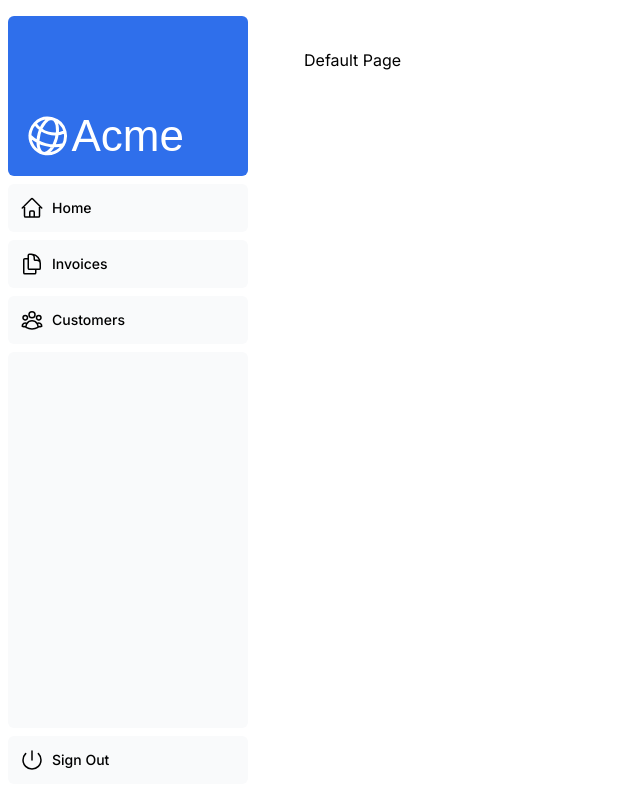
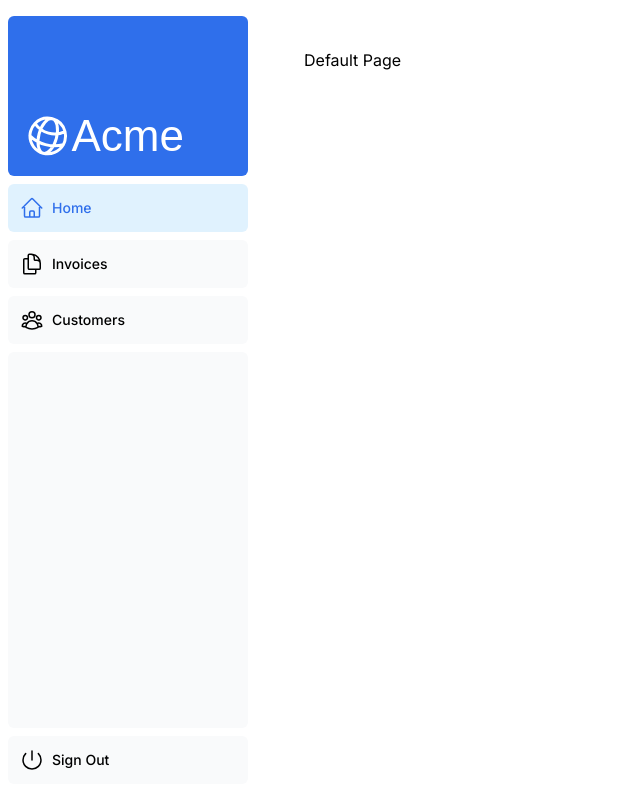
Before and after one commit to selenasiri53/nextjs-dashboard-2, a Next.js app: page /dashboard in a window 1280 px wide. Shown: the whole page, without its empty margins (0-640 px from the left). Built offline with nearby package versions, Linux system fonts and the light colour scheme; a web font is replaced by a local one.

Commit message:
seeding data

```diff
--- a/app/ui/dashboard/nav-links.tsx
+++ b/app/ui/dashboard/nav-links.tsx
@@ -1,8 +1,13 @@
+'use client'
+
 import {
   UserGroupIcon,
   HomeIcon,
   DocumentDuplicateIcon,
 } from '@heroicons/react/24/outline';
+import Link from 'next/link'
+import { usePathname } from 'next/navigation'
+import clsx from 'clsx';
 
 // Map of links to display in the side navigation.
 // Depending on the size of the application, this would be stored in a database.
@@ -17,19 +22,26 @@
 ];
 
 export default function NavLinks() {
+  const pathname = usePathname();
   return (
     <>
       {links.map((link) => {
         const LinkIcon = link.icon;
         return (
-          <a
+          <Link
             key={link.name}
             href={link.href}
-            className="flex h-[48px] grow items-center justify-center gap-2 rounded-md bg-gray-50 p-3 text-sm font-medium hover:bg-sky-100 hover:text-blue-600 md:flex-none md:justify-start md:p-2 md:px-3"
+            className={clsx(
+              'flex h-[48px] grow items-center justify-center gap-2 rounded-md bg-gray-50 p-3 text-sm font-medium hover:bg-sky-100 hover:text-blue-600 md:flex-none md:justify-start md:p-2 md:px-3',
+              {
+                'bg-sky-100 text-blue-600': pathname === link.href,
+              },
+            )}
+            // className="flex h-[48px] grow items-center justify-center gap-2 rounded-md bg-gray-50 p-3 text-sm font-medium hover:bg-sky-100 hover:text-blue-600 md:flex-none md:justify-start md:p-2 md:px-3"
           >
             <LinkIcon className="w-6" />
             <p className="hidden md:block">{link.name}</p>
-          </a>
+          </Link>
         );
       })}
     </>
--- a/package.json
+++ b/package.json
@@ -5,7 +5,8 @@
     "dev": "next dev",
     "prettier": "prettier --write --ignore-unknown .",
     "prettier:check": "prettier --check --ignore-unknown .",
-    "start": "next start"
+    "start": "next start",
+    "seed": "node -r dotenv/config ./scripts/seed.js"
   },
   "dependencies": {
     "@heroicons/react": "^2.0.18",
--- a/scripts/seed.js
+++ b/scripts/seed.js
@@ -4,7 +4,7 @@
   customers,
   revenue,
   users,
-} = require('../app/lib/placeholder-data.js');
+} = require('../app/lib/placeholder-data.js'); // set to initial value
 const bcrypt = require('bcrypt');
 
 async function seedUsers(client) {
```
Also changed, not shown: 2 other files (tests, documents, lock files or other folders).
